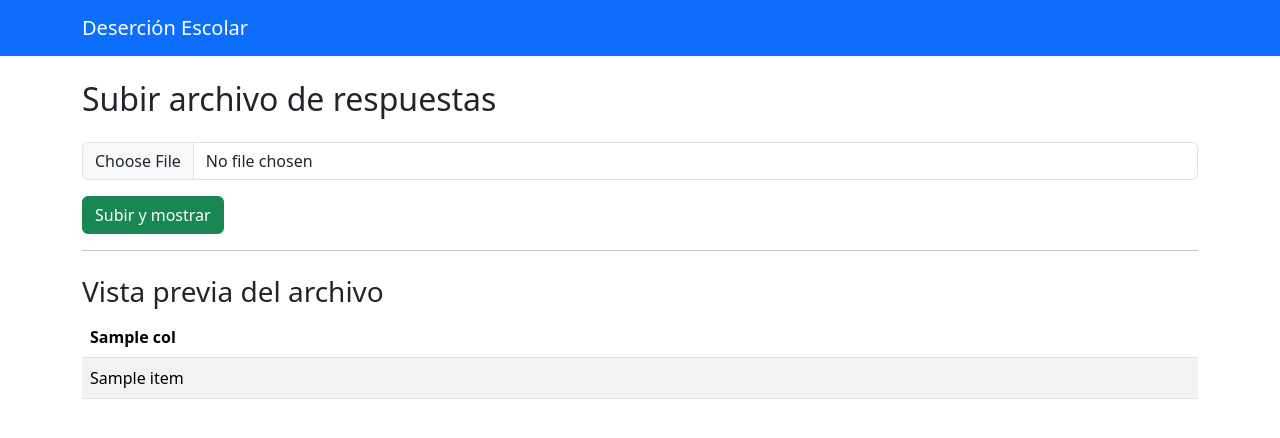
After one commit to FerFoess/desercion_app, a Flask app: template desercion_app/app/templates/index.html in a window 1280 px wide. The commit adds this page. Shown: the top 438 px of the page. Run offline with Flask 3, Linux system fonts and the light colour scheme; the template is opened without the code that fills it: most values are stand-ins (such as "Sample title", 1, 10 or a date in 2020).

Commit message:
Primeros pasos

```diff
--- a/desercion_app/app/routes.py
+++ b/desercion_app/app/routes.py
@@ -12,7 +12,7 @@ def form():
         data = form.data
         prediction, graph_path, table = predict_dropout(data)
         return render_template('results.html', prediction=prediction, graph=graph_path, table=table)
-    return render_template('form.html', form=form)
+    return render_template('index.html')
 
 @bp.route('/export/pdf')
 def export_pdf():
--- a/desercion_app/app/templates/base.html
+++ b/desercion_app/app/templates/base.html
@@ -1,12 +1,18 @@
-<!doctype html>
-<html lang="es">
+<!DOCTYPE html>
+<html lang="en">
 <head>
-  <meta charset="utf-8">
-  <title>App Deserción Escolar</title>
+    <meta charset="UTF-8">
+    <title>{% block title %}Deserción App{% endblock %}</title>
+    <link rel="stylesheet" href="https://cdn.jsdelivr.net/npm/bootstrap@5.3.2/dist/css/bootstrap.min.css">
 </head>
 <body>
-  <div class="container">
-    {% block content %}{% endblock %}
-  </div>
+    <nav class="navbar navbar-expand-lg navbar-dark bg-primary mb-4">
+        <div class="container">
+            <a class="navbar-brand" href="#">Deserción Escolar</a>
+        </div>
+    </nav>
+    <div class="container">
+        {% block content %}{% endblock %}
+    </div>
 </body>
 </html>
--- /dev/null
+++ b/desercion_app/app/templates/index.html
@@ -0,0 +1,38 @@
+{% extends 'base.html' %}
+
+{% block title %}Inicio{% endblock %}
+
+{% block content %}
+    <h2 class="mb-4">Subir archivo de respuestas</h2>
+    <form method="POST" enctype="multipart/form-data">
+        <div class="mb-3">
+            <input class="form-control" type="file" name="file" accept=".xlsx, .xls">
+        </div>
+        <button class="btn btn-success">Subir y mostrar</button>
+    </form>
+
+    {% if data %}
+    <hr>
+    <h3 class="mt-4">Vista previa del archivo</h3>
+    <div class="table-responsive">
+        <table class="table table-striped">
+            <thead>
+                <tr>
+                {% for col in data.columns %}
+                    <th>{{ col }}</th>
+                {% endfor %}
+                </tr>
+            </thead>
+            <tbody>
+                {% for row in data.values %}
+                <tr>
+                    {% for item in row %}
+                    <td>{{ item }}</td>
+                    {% endfor %}
+                </tr>
+                {% endfor %}
+            </tbody>
+        </table>
+    </div>
+    {% endif %}
+{% endblock %}
--- a/desercion_app/requirements.txt
+++ b/desercion_app/requirements.txt
@@ -1,6 +1,6 @@
 Flask
 Flask-WTF
-sklearn
+scikit-learn
 pandas
 matplotlib
 fpdf
--- a/desercion_app/run.py
+++ b/desercion_app/run.py
@@ -1,3 +1,7 @@
+import sys
+import os
+sys.path.append(os.path.abspath(os.path.dirname(__file__)))
+
 from app import create_app
 
 app = create_app()
```
Also changed, not shown: desercion_app/app/components/view.py (added, +14 -0 lines), desercion_app/app/templates/form.html (deleted, +0 -11 lines).
